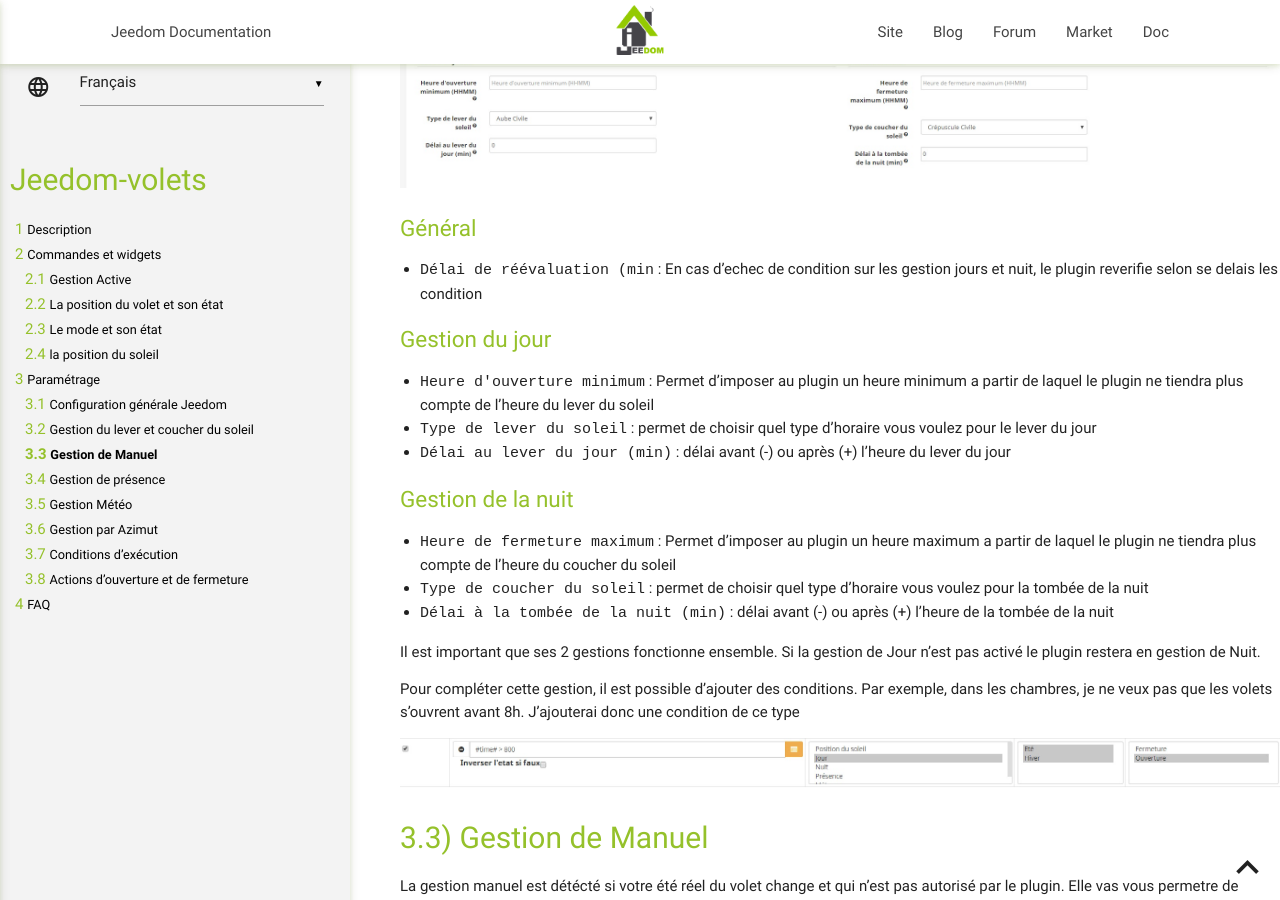
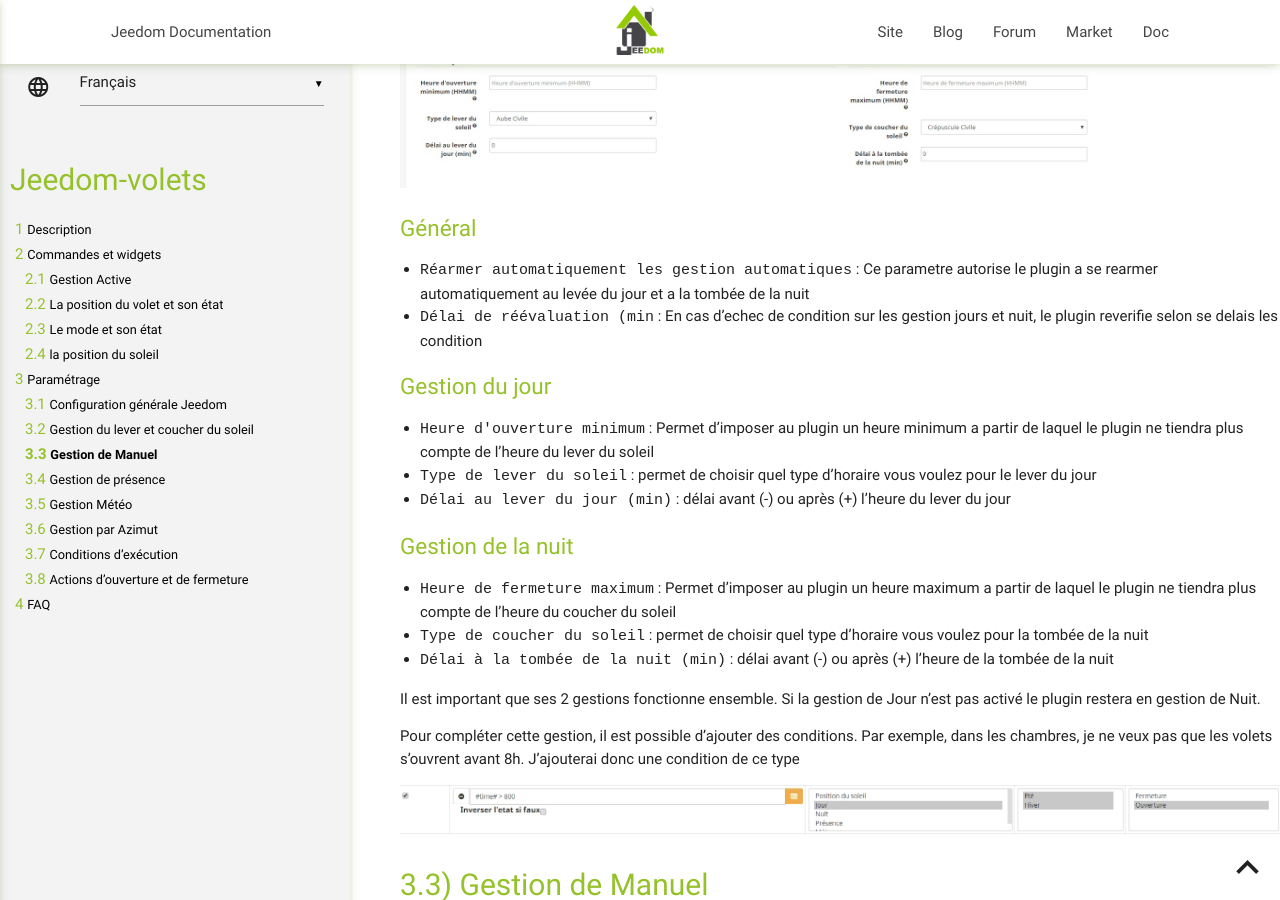
Before and after one commit to ndy913/Jeedom-Volets, a Jekyll site: the page built from docs/fr_FR/index.md, in a window 1280 px wide and 900 px high, scrolled down 4300 px. Built offline with Jekyll 4.4.1, drawn with Linux system fonts in a browser that asks for light colours; our own code applies the rules of GitHub Pages for plain Markdown files.

Commit message:
Update index.md

```diff
--- a/docs/fr_FR/index.md
+++ b/docs/fr_FR/index.md
@@ -104,7 +104,7 @@ Il faut activer la gestion pour faire apparaitre les champs de configuration sp
 ![introduction01](../images/ConfigurationJourNuit.jpg)
 
 ### Général
-
+* `Réarmer automatiquement les gestion automatiques` : Ce parametre autorise le plugin a se rearmer automatiquement au levée du jour et a la tombée de la nuit
 * `Délai de réévaluation (min` : En cas d'echec de condition sur les gestion jours et nuit, le plugin reverifie selon se delais les condition
 
 ### Gestion du jour
```
